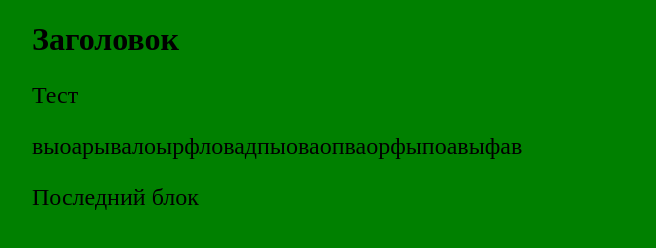
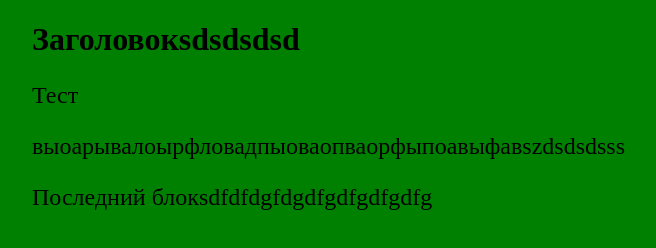
Before and after one commit to shuyskaya/studiare, a plain HTML site: page index.html in a window 1280 px wide. Shown: the whole page, without its empty margins (83-739 px from the left). Drawn offline with Linux system fonts and the light colour scheme.

```diff
--- a/index.html
+++ b/index.html
@@ -6,9 +6,9 @@
     <link href="style2.css" rel="stylesheet">
 </head>
 <body>
-<h1>Заголовок</h1>
+<h1>Заголовокsdsdsdsd</h1>
 <p>Тест</p>
-<p>выоарывалоырфловадпыоваопваорфыпоавыфав</p>
-<p>Последний блок</p>
+<p>выоарывалоырфловадпыоваопваорфыпоавыфавszdsdsdsss</p>
+<p>Последний блокsdfdfdgfdgdfgdfgdfgdfg</p>
 </body>
 </html>
```
Also changed, not shown: style.css (deleted).
